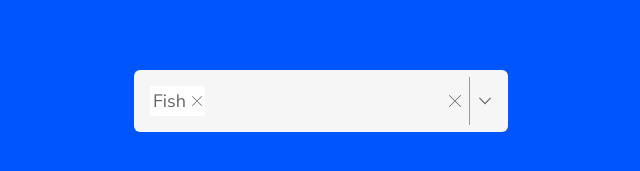
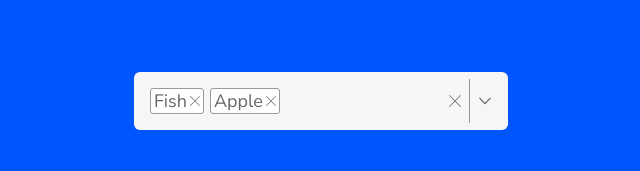
Before and after one commit to divyanshugarg36/react-multi-select, a React app: page / in a window 1280 px wide. Shown: the part 299-470 px from the top of the page, without its empty margins (319-959 px from the left). Built offline with nearby package versions, Linux system fonts and the light colour scheme.

Commit message:
Handled custom and default ui for selected nodes

```diff
--- a/src/App.js
+++ b/src/App.js
@@ -45,7 +45,7 @@ class App extends React.Component {
           // element={(str) => `${str.name}.`}
           // selectedElement={(str) => `${str.name}.`}
           // searchKey="values"
-          maxValues={1}
+          // maxValues={1}
           showCross
           onChange={(data) => { console.log(data); }}
         />
--- a/src/multiSelect.js
+++ b/src/multiSelect.js
@@ -16,8 +16,8 @@ export class MultiSelect extends Component {
     const selected = (defaultData.length > maxValues) && (maxValues !== 0)
       ? [defaultData[0]] : defaultData;
     const unSelected = data.filter(el => !selected.includes(el));
-    const searchKey = (typeof unSelected[0] === 'string' && sKey)
-      ? '' : (sKey || keys(unSelected[0])[0]);
+    const searchKey = (typeof unSelected[0] === 'string')
+      ? undefined : (sKey || keys(unSelected[0])[0]);
     return {
       data,
       show: false,
@@ -194,7 +194,7 @@ export class MultiSelect extends Component {
               <div
                 key={index}
                 className={`node-container ${(!typeTestUnSelected || !typeTestSelected)
-                  ? '' : 'node-container-external'}`}
+                  ? 'node-container-external' : ''}`}
                 onClick={(e) => {
                   unSelectData(index);
                   e.stopPropagation();
@@ -264,7 +264,10 @@ MultiSelect.propTypes = {
 MultiSelect.defaultProps = {
   data: ['No Data'],
   defaultData: [],
-  element: (data, searchKey) => (searchKey ? data[searchKey] : data),
+  element: (data, searchKey) => {
+    console.log(searchKey, '?', data[searchKey], ':', data, '=', searchKey ? data[searchKey] : data);
+    return searchKey ? data[searchKey] : data;
+  },
   selectedElement: (data, searchKey) => (searchKey ? data[searchKey] : data),
   searchKey: '',
   maxValues: 0,
--- a/src/style/index.less
+++ b/src/style/index.less
@@ -30,8 +30,6 @@ body {
   justify-content: center;
   font-family: @font-nunito;
   font-size: calc(10px + 2vmin);
-  color: white;
-
 }
 
 .scroll-bar() {
@@ -40,7 +38,7 @@ body {
   }
 
   &::-webkit-scrollbar-track {
-    background: @light-background;
+    background: transparent;
   }
 
   &::-webkit-scrollbar-thumb {
--- a/src/style/multiSelect.less
+++ b/src/style/multiSelect.less
@@ -34,6 +34,8 @@
     max-height: 100px;
     overflow: auto;
 
+    .scroll-bar();
+
     .node-section {
       display: flex;
       flex-wrap: wrap;
@@ -49,14 +51,17 @@
         user-select: none;
         cursor: pointer;
         margin: @rhythm/4;
+        border-radius: @rhythm/4;
+        border: 1px solid @color-light;
+        background: white;
 
         &.node-container-external {
-          border-radius: @rhythm/4;
-          background: @white;
+          border: 0;
+          background: none;
         }
 
         .node {
-          padding: @rhythm/4;
+          padding-left: @rhythm/4;
         }
 
         .remove-node {
```
